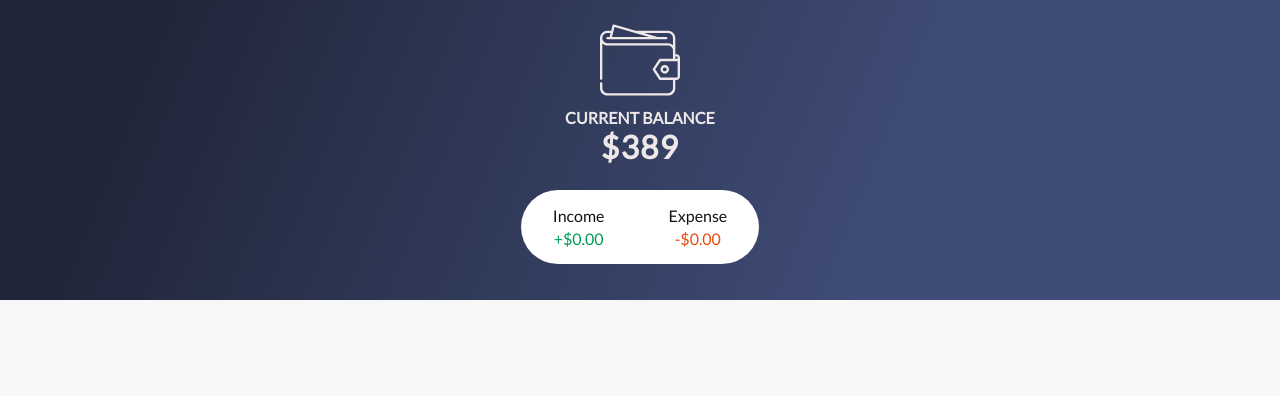
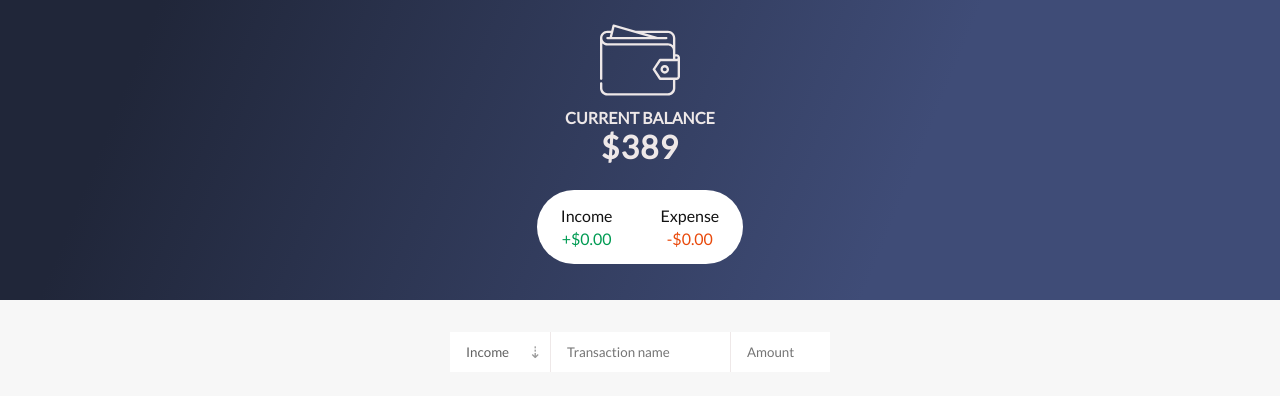
Before and after one commit to globalfaisal/expense-tracker-app, a React (Create React App) app: page / in a window 1280 px wide. Shown: the top 396 px of the page. Built offline with nearby package versions, Linux system fonts and the light colour scheme.

Commit message:
Create AddTransaction Component Markup

```diff
--- a/src/App.js
+++ b/src/App.js
@@ -1,12 +1,14 @@
 import React from 'react';
 
 import Header from './components/Header/Header';
+import AddTransaction from './components/AddTransaction/AddTransaction';
 
 import './App.css';
 
 const App = () => (
   <div className="app">
     <Header />
+    <AddTransaction />
   </div>
 );
 
--- /dev/null
+++ b/src/components/AddTransaction/AddTransaction.js
@@ -0,0 +1,27 @@
+import React from 'react';
+
+import styles from './AddTransaction.module.scss';
+
+const AddTransaction = () => (
+  <div className={styles.addTransaction}>
+    <form>
+      <div className={styles.formControl}>
+        <div className={styles.select}>
+          <select name="type">
+            <option value="income">Income</option>
+            <option value="expense">Expense</option>
+          </select>
+        </div>
+        <input name="name" type="text" placeholder="Transaction name" />
+        <input
+          name="amount"
+          type="text"
+          placeholder="Amount"
+          className={styles.inputAmount}
+        />
+      </div>
+    </form>
+  </div>
+);
+
+export default AddTransaction;
--- /dev/null
+++ b/src/components/AddTransaction/AddTransaction.module.scss
@@ -0,0 +1,78 @@
+.addTransaction {
+	height: 40px;
+	margin: 2em auto;
+	width: 100%;
+	form {
+		height: 100%;
+		display: flex;
+		justify-content: center;
+	}
+}
+
+.formControl {
+	display: flex;
+	height: 100%;
+	background-color: #ffffff;
+
+	input[type='text']:nth-of-type(1) {
+		min-width: 180px;
+	}
+
+	select,
+	input[type='text'] {
+		width: 100px;
+		padding: 4px 18px 4px 16px;
+		color: #616161;
+		border-radius: 0;
+		border: 0;
+		font-family: 'Lato', sans-serif;
+
+		background-color: transparent;
+		border-left: 1px solid var(--c-lightgray);
+		&:hover,
+		&:focus {
+			background-color: var(--c-lightgray);
+			color: var(--c-black);
+			outline: none;
+		}
+	}
+}
+
+.select {
+	display: inline-block;
+	position: relative;
+	width: 100%;
+	height: 100%;
+
+	select {
+		appearance: none;
+		border-radius: 0;
+		cursor: pointer;
+		outline: 0;
+		margin: 0;
+		height: 100%;
+		border-left: 0;
+
+		option:checked {
+			color: #111111;
+		}
+
+		&::ms-expand {
+			display: none;
+		}
+
+		&:disabled {
+			opacity: 0.5;
+			pointer-events: none;
+		}
+	}
+
+	&:after {
+		content: '\21E3';
+		position: absolute;
+		top: 50%;
+		right: 8px;
+		transform: translateY(-50%);
+		color: #999999;
+	}
+}
--- a/src/components/IncomeAndExpenses/IncomeAndExpenses.module.scss
+++ b/src/components/IncomeAndExpenses/IncomeAndExpenses.module.scss
@@ -6,7 +6,7 @@
 }
 
 .box {
-	padding: 1em 2em;
+	padding: 1em 1.5em;
 	background-color: #ffffff;
 	border-radius: 50px 0 0 50px;
 
```
